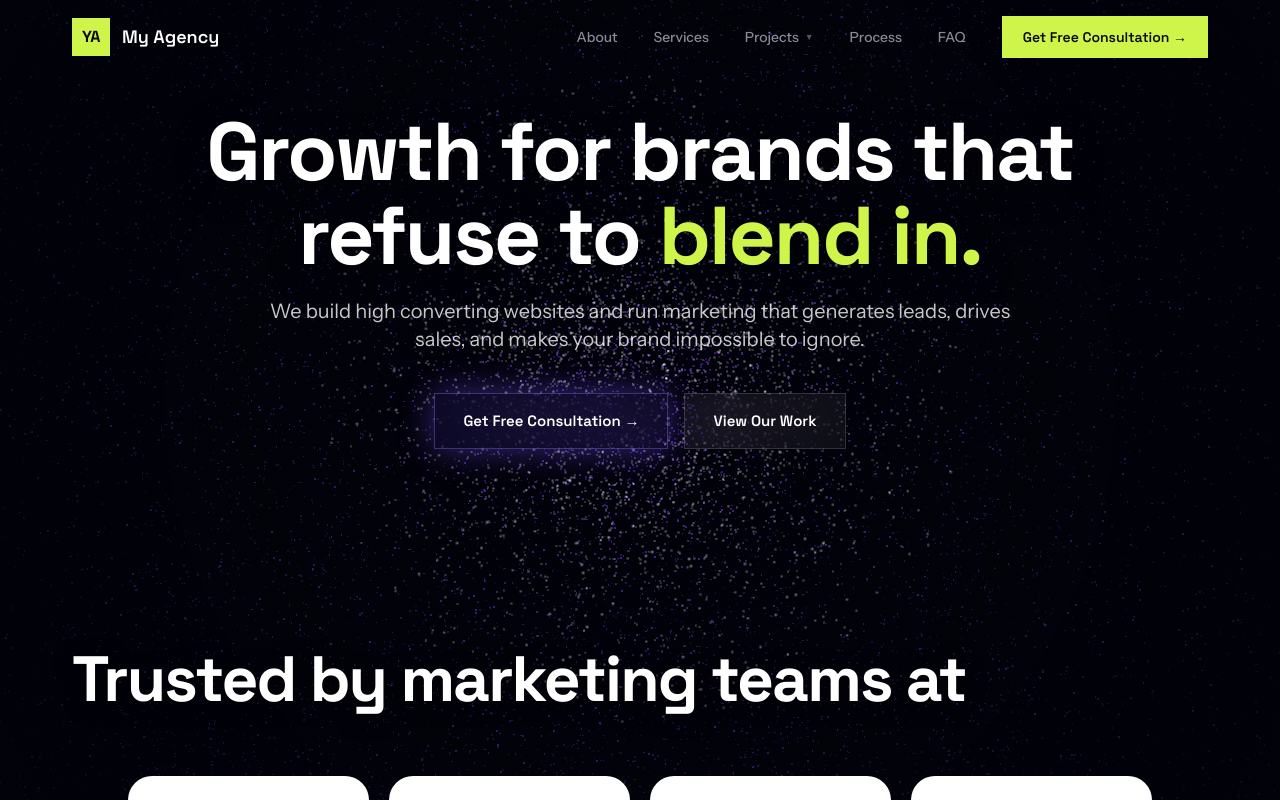
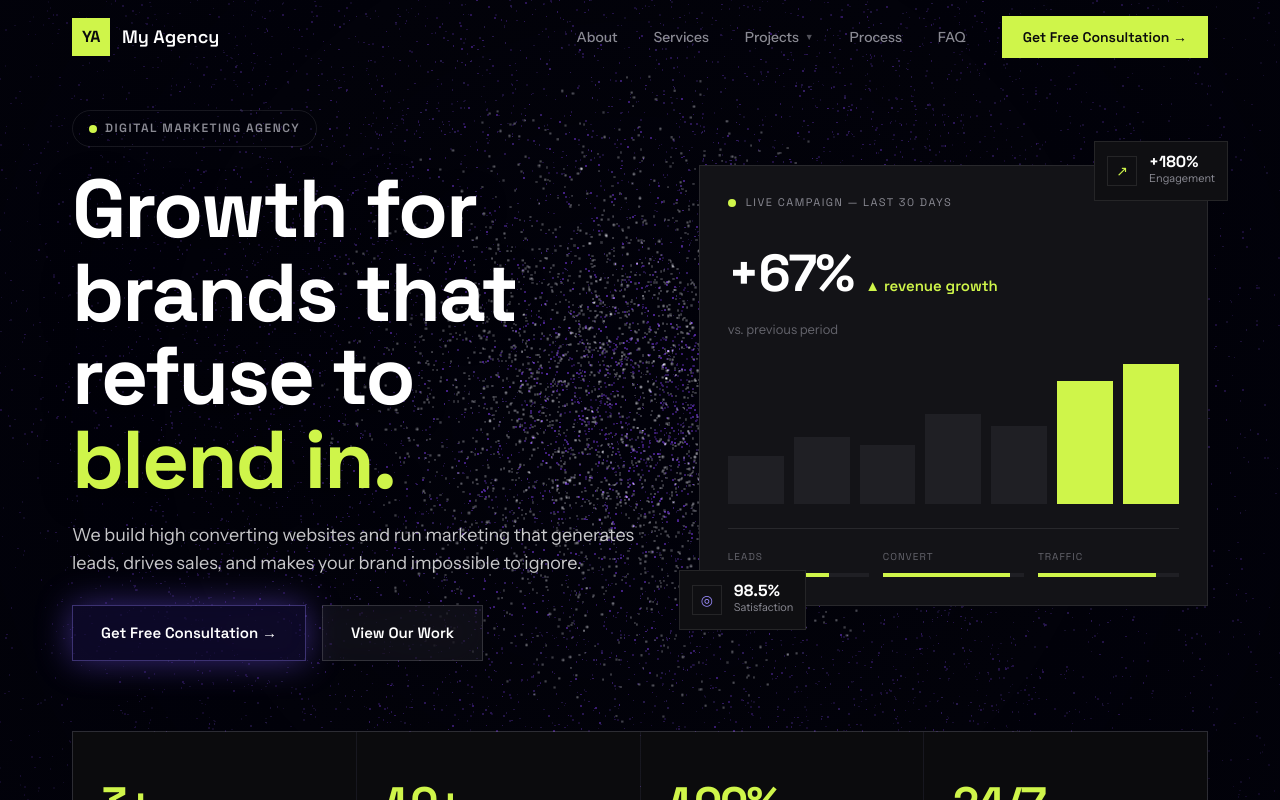
Before and after one commit to sudaaher74-ctrl/digitalmarketing, a Next.js app in the folder frontend/: page / in a window 1280 px wide. Shown: the top 800 px of the page. Built offline with nearby package versions, Linux system fonts and the light colour scheme; grey boxes are pictures that could not be loaded.

Commit message:
revert changes

```diff
--- a/frontend/src/components/sections/Hero.jsx
+++ b/frontend/src/components/sections/Hero.jsx
@@ -1,22 +1,36 @@
 "use client";
 
 import { motion } from "framer-motion";
+import AnimatedCounter from "@/components/ui/AnimatedCounter";
 import GalaxyBackground from "@/components/ui/GalaxyBackground";
+import { STATS } from "@/lib/constants";
 
+const bars = [34, 48, 42, 64, 56, 88, 100];
+const progs = [
+  { label: "Leads", w: 72 },
+  { label: "Convert", w: 90 },
+  { label: "Traffic", w: 84 },
+];
 
 export default function Hero() {
   return (
     <section id="hero" className="relative overflow-hidden">
       <GalaxyBackground />
       <div className="container pt-[110px] pb-[70px] relative z-10">
-        <div className="flex flex-col items-center text-center max-w-5xl mx-auto">
-          {/* Hero Content */}
+        <div className="grid lg:grid-cols-[1.05fr_0.95fr] gap-14 lg:gap-16 items-center">
+          {/* Left */}
           <motion.div
             initial={{ opacity: 0, y: 24 }}
             animate={{ opacity: 1, y: 0 }}
             transition={{ duration: 0.6 }}
-            className="flex flex-col items-center text-center"
           >
+            <span
+              className="inline-flex items-center gap-2 border border-[var(--hair)] rounded-full px-4 py-2 mb-5 uppercase text-[var(--muted)]"
+              style={{ fontFamily: "var(--font-heading)", fontSize: 12, letterSpacing: "1.5px", fontWeight: 600 }}
+            >
+              <span className="w-2 h-2 rounded-full" style={{ background: "var(--lime)" }} />
+              Digital Marketing Agency
+            </span>
 
             <h1
               className="text-white mb-5 font-black"
@@ -31,14 +45,14 @@ export default function Hero() {
             </h1>
 
             <p
-              className="text-lg md:text-xl mb-10 mx-auto"
-              style={{ color: "rgba(255,255,255,0.78)", maxWidth: "750px" }}
+              className="text-lg mb-7"
+              style={{ color: "rgba(255,255,255,0.78)", maxWidth: "850px" }}
             >
               We build high converting websites and run marketing that generates leads,
               drives sales, and makes your brand impossible to ignore.
             </p>
 
-            <div className="flex flex-wrap justify-center gap-4">
+            <div className="flex flex-wrap gap-4">
               <a href="#contact" className="btn-glass">Get Free Consultation →</a>
               <a href="#case-studies" className="btn-glass-outline">View Our Work</a>
             </div>
@@ -92,10 +106,94 @@ export default function Hero() {
             `}</style>
           </motion.div>
 
+          {/* Right: analytics card */}
+          <motion.div
+            initial={{ opacity: 0, y: 30 }}
+            animate={{ opacity: 1, y: 0 }}
+            transition={{ duration: 0.7, delay: 0.2 }}
+            className="relative"
+          >
+            <div className="p-7" style={{ background: "var(--card)", border: "1px solid var(--hair)" }}>
+              <div className="flex items-center gap-2.5">
+                <span className="w-2 h-2 rounded-full" style={{ background: "var(--lime)" }} />
+                <span className="uppercase text-[var(--muted)]" style={{ fontFamily: "var(--font-heading)", letterSpacing: "1.5px", fontSize: 11 }}>
+                  Live Campaign — last 30 days
+                </span>
+              </div>
 
+              <div className="flex items-baseline gap-3 mt-5 mb-1">
+                <span className="text-white" style={{ fontFamily: "var(--font-heading)", fontWeight: 700, fontSize: 52, letterSpacing: "-0.03em" }}>+67%</span>
+                <span style={{ color: "var(--lime)", fontFamily: "var(--font-heading)", fontWeight: 600, fontSize: 15 }}>▲ revenue growth</span>
+              </div>
+              <div className="text-[var(--muted-2)] text-[13px]">vs. previous period</div>
+
+              {/* Bars */}
+              <div className="flex items-end gap-2.5 h-[140px] my-6">
+                {bars.map((h, i) => (
+                  <motion.div
+                    key={i}
+                    className="flex-1"
+                    style={{ background: h >= 80 ? "var(--lime)" : "#1f1f24" }}
+                    initial={{ height: 0 }}
+                    whileInView={{ height: `${h}%` }}
+                    viewport={{ once: true }}
+                    transition={{ duration: 0.9, delay: 0.3 + i * 0.06, ease: [0.2, 0.8, 0.2, 1] }}
+                  />
+                ))}
+              </div>
+
+              {/* Mini progress */}
+              <div className="grid grid-cols-3 gap-3.5 pt-5" style={{ borderTop: "1px solid var(--hair)" }}>
+                {progs.map((p, i) => (
+                  <div key={p.label}>
+                    <div className="uppercase text-[var(--muted-2)] mb-2" style={{ fontFamily: "var(--font-heading)", fontSize: 10, letterSpacing: "1px" }}>{p.label}</div>
+                    <div className="h-1" style={{ background: "#1f1f24" }}>
+                      <motion.div
+                        className="h-full"
+                        style={{ background: "var(--lime)" }}
+                        initial={{ width: 0 }}
+                        whileInView={{ width: `${p.w}%` }}
+                        viewport={{ once: true }}
+                        transition={{ duration: 1.1, delay: 0.6 + i * 0.15 }}
+                      />
+                    </div>
+                  </div>
+                ))}
+              </div>
+            </div>
+
+            {/* Floating chips */}
+            <div className="absolute -top-6 -right-5 float-1 hidden sm:flex items-center gap-3 p-3" style={{ background: "var(--panel)", border: "1px solid var(--hair)" }}>
+              <span className="w-[30px] h-[30px] grid place-items-center text-sm" style={{ border: "1px solid var(--hair)", color: "var(--lime)" }}>↗</span>
+              <div>
+                <div className="text-white" style={{ fontFamily: "var(--font-heading)", fontWeight: 700, fontSize: 16, lineHeight: 1 }}>+180%</div>
+                <div className="text-[var(--muted)] text-[11px]">Engagement</div>
+              </div>
+            </div>
+            <div className="absolute -bottom-6 -left-5 float-2 hidden sm:flex items-center gap-3 p-3" style={{ background: "var(--panel)", border: "1px solid var(--hair)" }}>
+              <span className="w-[30px] h-[30px] grid place-items-center text-sm" style={{ border: "1px solid var(--hair)", color: "var(--violet)" }}>◎</span>
+              <div>
+                <div className="text-white" style={{ fontFamily: "var(--font-heading)", fontWeight: 700, fontSize: 16, lineHeight: 1 }}>98.5%</div>
+                <div className="text-[var(--muted)] text-[11px]">Satisfaction</div>
+              </div>
+            </div>
+          </motion.div>
         </div>
 
-
+        {/* Stat row */}
+        <div
+          className="mt-[70px] grid grid-cols-2 md:grid-cols-4"
+          style={{ background: "var(--hair)", gap: 1, border: "1px solid var(--hair)" }}
+        >
+          {STATS.map((stat) => (
+            <div key={stat.label} className="px-7 py-9" style={{ background: "var(--canvas)" }}>
+              <div style={{ fontFamily: "var(--font-heading)", fontWeight: 700, fontSize: 44, color: "var(--lime)", letterSpacing: "-0.03em" }}>
+                <AnimatedCounter value={stat.value} suffix={stat.suffix} />
+              </div>
+              <div className="text-[var(--muted)] text-sm mt-1.5">{stat.label}</div>
+            </div>
+          ))}
+        </div>
       </div>
     </section>
   );
```
